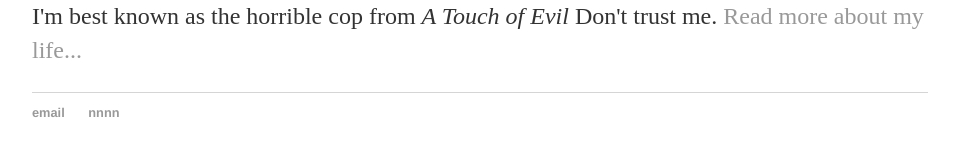
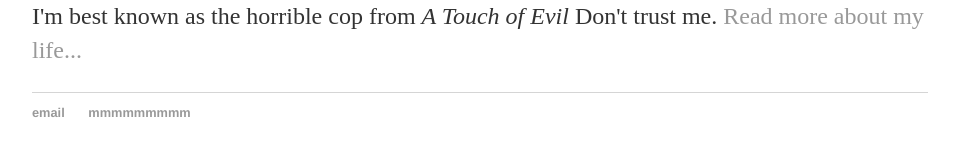
Before and after one commit to pokerstrategy/Pokerstrategy, a Jekyll site: the page index.html, which Jekyll copies as it is, in a window 1280 px wide. Shown: the part 197-353 px from the top of the page, without its empty margins (160-1115 px from the left). Built offline with Jekyll 4.4.1, drawn with Linux system fonts in a browser that asks for light colours.

Commit message:
Update index.html

```diff
--- a/index.html
+++ b/index.html
@@ -1,8 +1,30 @@
----
-layout: default
-title: Hank Quinlan, Horrible Cop
----
-<div class="blurb">
-	<h1>Hi there, I'm Hank Quinlan!</h1>
-	<p>I'm best known as the horrible cop from <em>A Touch of Evil</em> Don't trust me. <a href="/about">Read more about my life...</a></p>
-</div><!-- /.blurb -->
+<!DOCTYPE html>
+<html>
+	<head>
+		<title>Hank Quinlan, Horrible Cop</title>
+		<!-- link to main stylesheet -->
+		<link rel="stylesheet" type="text/css" href="/css/main.css">
+	</head>
+	<body>
+		<nav>
+    		<ul>
+        		<li><a href="/">Home</a></li>
+	        	<li><a href="/about">About</a></li>
+        		<li><a href="/cv">CV</a></li>
+        		<li><a href="/blog">Blog</a></li>
+    		</ul>
+		</nav>
+		<div class="container">
+    		<div class="blurb">
+        		<h1>Hi there, I'm Hank Quinlan!</h1>
+				<p>I'm best known as the horrible cop from <em>A Touch of Evil</em> Don't trust me. <a href="/about">Read more about my life...</a></p>
+    		</div><!-- /.blurb -->
+		</div><!-- /.container -->
+		<footer>
+    		<ul>
+        		<li><a href="">email</a></li>
+        		<li><a href="">mmmmmmmmm</a></li>
+			</ul>
+		</footer>
+	</body>
+</html>
```
